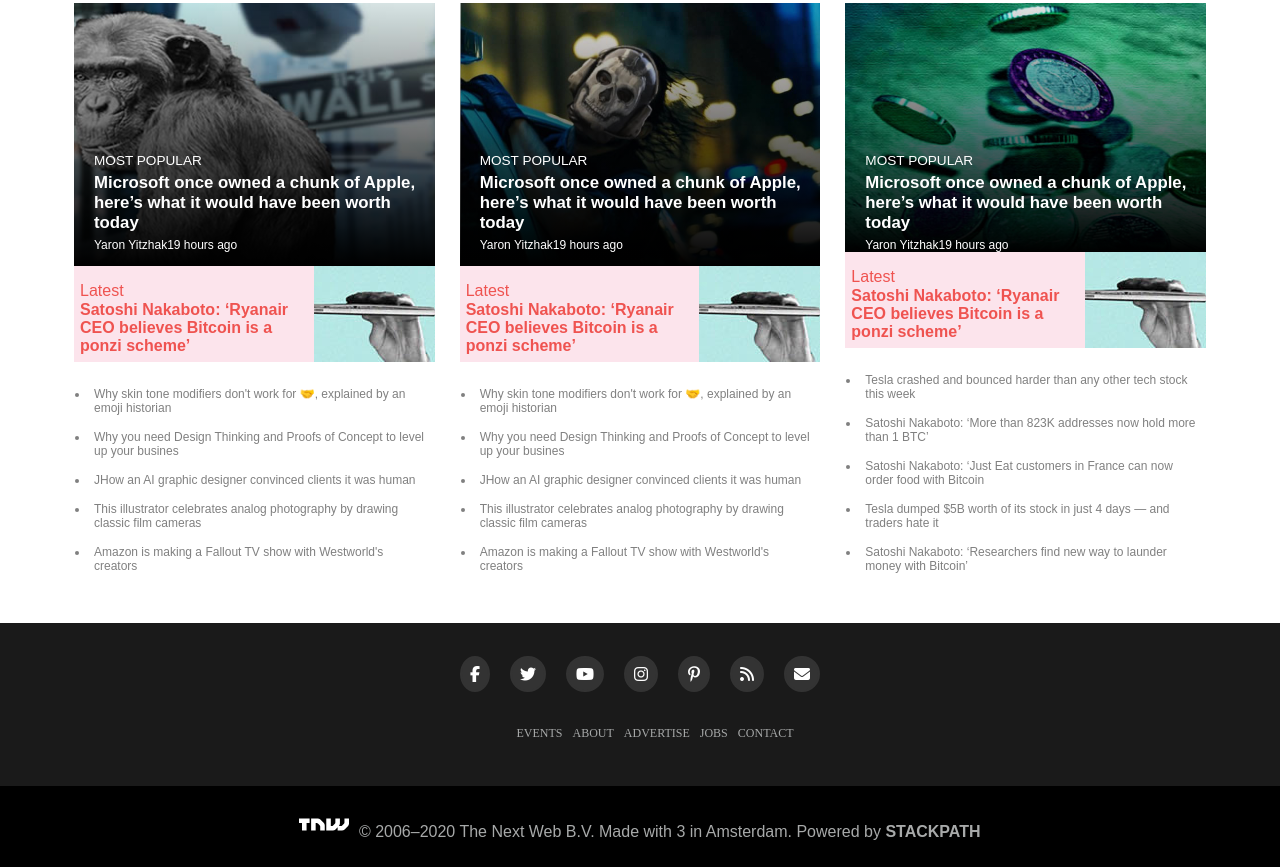
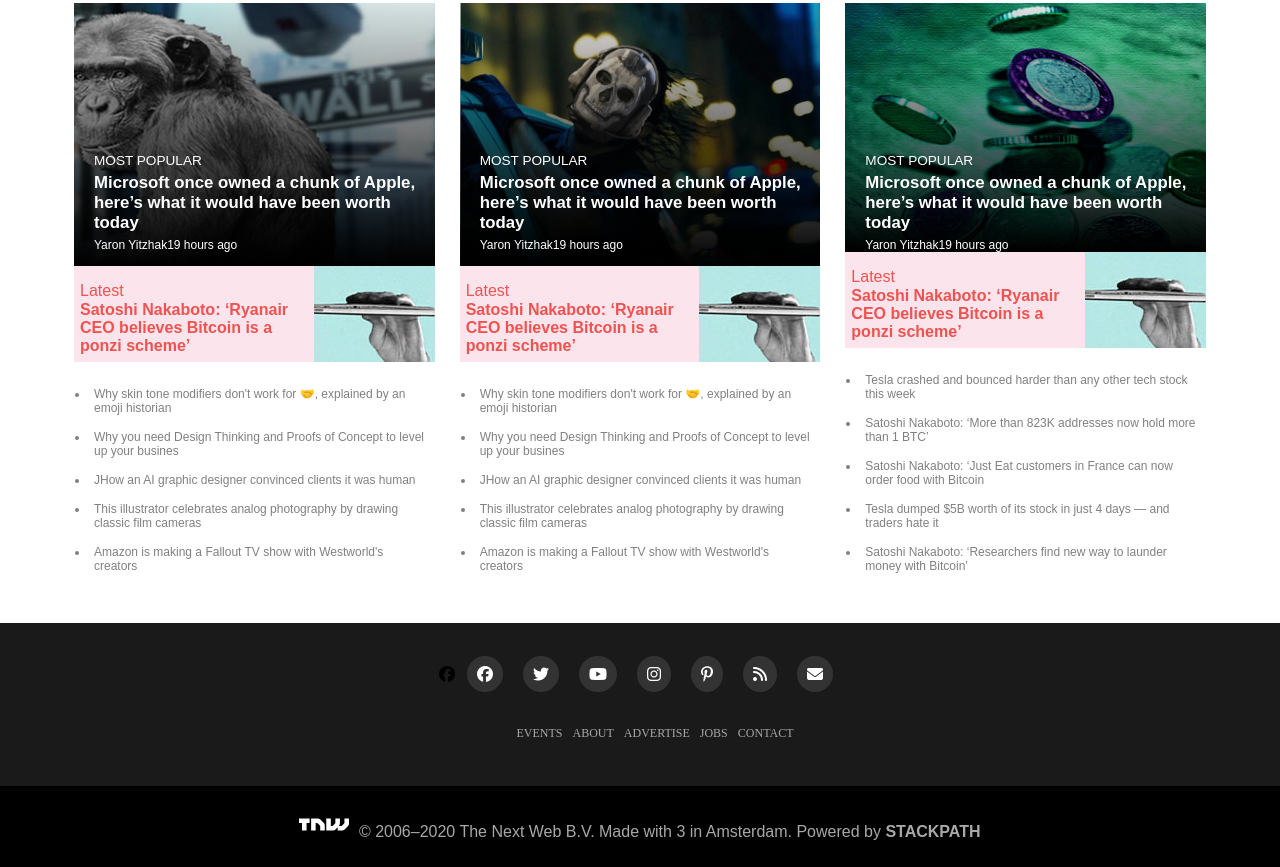
Before and after one commit to tnyandoro/thenextweb-clone-responsive, a website: page index.html in a window 1280 px wide. Shown: the part 3148-4015 px from the top of the page. Drawn offline with Linux system fonts and the light colour scheme.

Commit message:
Add social media icons

```diff
--- a/index.html
+++ b/index.html
@@ -844,11 +844,12 @@
 
 
 
-  <!-- this section is for the footer section -->
+  <!-- this  is the footer section -->
 
   <footer>
     <div class="iconcont">
-      <i class="fab fa-facebook-f ficon"></i>
+      <i class="fab fa-facebook"></i>
+      <i class="fab fa-facebook ficon"></i>
       <i class="fab fa-twitter ficon"></i>
       <i class="fab fa-youtube ficon"></i>
       <i class="fab fa-instagram ficon"></i>
```
